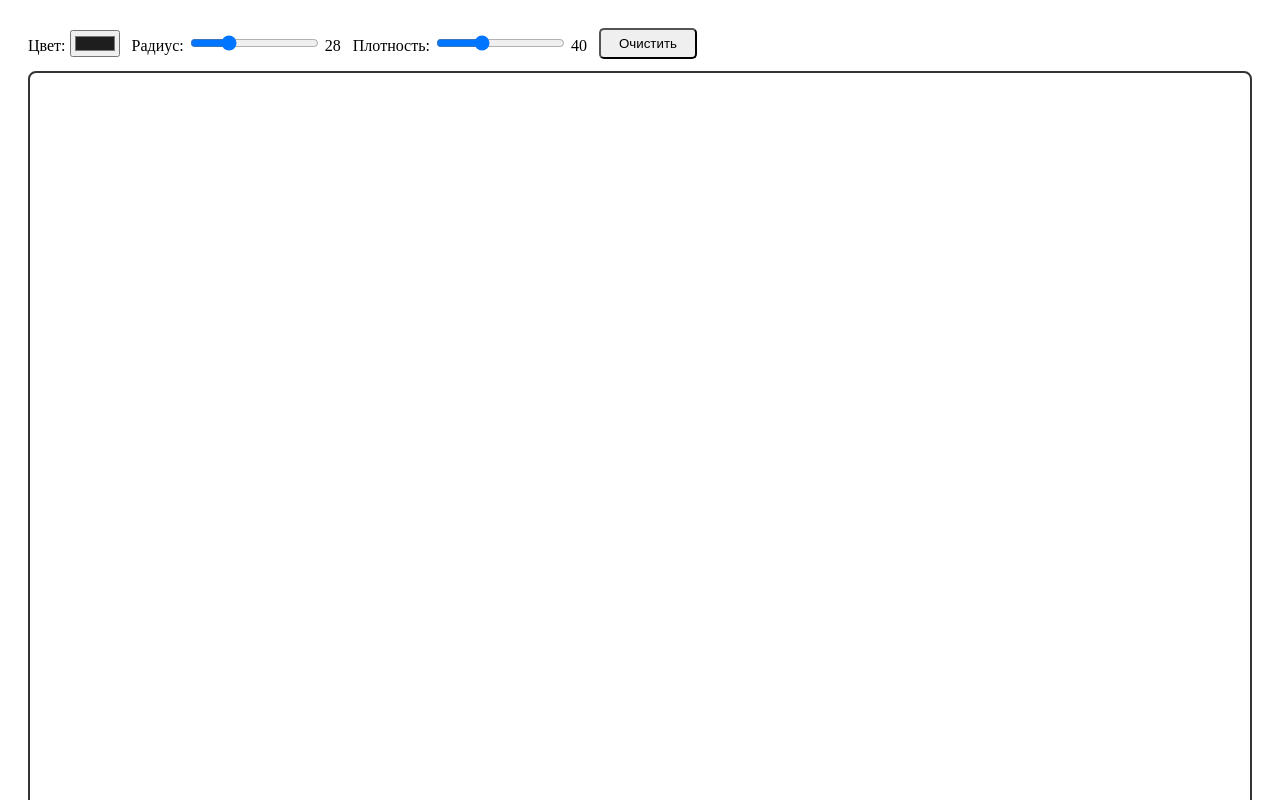
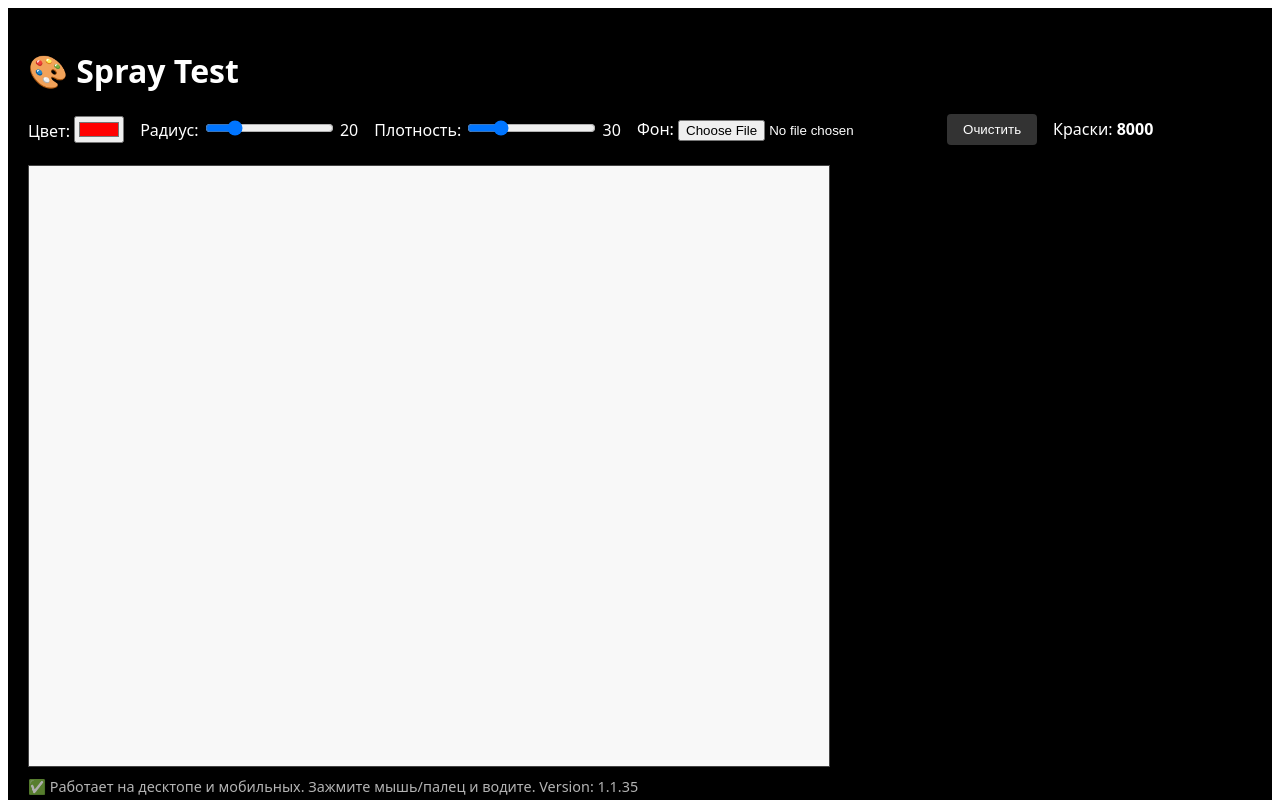
Before and after one commit to streetwalldev/streetwall, a Next.js app: page /spraytest in a window 1280 px wide. Shown: the top 800 px of the page. Built offline with nearby package versions, Linux system fonts and the light colour scheme.

Commit message:
Update page.js

```diff
--- a/app/spraytest/page.js
+++ b/app/spraytest/page.js
@@ -1,131 +1,170 @@
 'use client';
 
-import React, { useRef, useState } from 'react';
+import { useRef, useState, useEffect } from 'react';
 
-const WIDTH = 2000;
-const HEIGHT = 1000;
+const CANVAS_W = 800;
+const CANVAS_H = 600;
+const PAINT_MAX = 8000;
 
 export default function Page() {
   const canvasRef = useRef(null);
-  const [drawing, setDrawing] = useState(false);
-  const [color, setColor] = useState('#1e1e1e');
-  const [radius, setRadius] = useState(28); // "разброс" баллона
-  const [density, setDensity] = useState(40); // сколько точек за один "пшик"
+  const [color, setColor] = useState('#ff0000');
+  const [radius, setRadius] = useState(20);
+  const [density, setDensity] = useState(30);
+  const [paintLeft, setPaintLeft] = useState(PAINT_MAX);
+  const [bgImg, setBgImg] = useState(null);
+  const paintedPixelsRef = useRef(new Set());
+  const [isDrawing, setIsDrawing] = useState(false);
 
-  // Получить координаты относительно canvas
-  function getCoords(e) {
+  // Инициализируем canvas при монтировании
+  useEffect(() => {
+    const canvas = canvasRef.current;
+    if (!canvas) return;
+    const ctx = canvas.getContext('2d');
+    ctx.fillStyle = '#f8f8f8';
+    ctx.fillRect(0, 0, CANVAS_W, CANVAS_H);
+  }, []);
+
+  function getCanvasCoords(e) {
     const rect = canvasRef.current.getBoundingClientRect();
+    const clientX = e.touches?.[0] ? e.touches[0].clientX : e.clientX;
+    const clientY = e.touches?.[0] ? e.touches[0].clientY : e.clientY;
     return {
-      x: (e.touches ? e.touches[0].clientX : e.clientX) - rect.left,
-      y: (e.touches ? e.touches[0].clientY : e.clientY) - rect.top,
+      x: clientX - rect.left,
+      y: clientY - rect.top,
     };
   }
 
-  function spray(x, y) {
+  function redraw() {
     const ctx = canvasRef.current.getContext('2d');
+    ctx.fillStyle = '#f8f8f8';
+    ctx.fillRect(0, 0, CANVAS_W, CANVAS_H);
+    if (bgImg) {
+      ctx.drawImage(bgImg, 0, 0, CANVAS_W, CANVAS_H);
+    }
+  }
+
+  function sprayAt(x, y) {
+    if (paintLeft <= 0) return;
+    const ctx = canvasRef.current.getContext('2d');
+    let paintUsed = 0;
+
     for (let i = 0; i < density; i++) {
-      // По кругу с равномерной плотностью, но случайным углом и радиусом
-      const angle = Math.random() * Math.PI * 2;
-      // sqrt для более естественного распределения ближе к центру
-      const r = Math.sqrt(Math.random()) * radius;
-      const dx = Math.cos(angle) * r;
-      const dy = Math.sin(angle) * r;
-      ctx.globalAlpha = Math.random() * 0.4 + 0.15; // полупрозрачность
+      if (paintLeft - paintUsed <= 0) break;
+
+      const angle = Math.random() * 2 * Math.PI;
+      const dist = Math.random() * radius;
+      const dx = Math.cos(angle) * dist;
+      const dy = Math.sin(angle) * dist;
+      const size = 1.2 + Math.random() * 2.3;
+
+      ctx.globalAlpha = 0.12 + Math.random() * 0.48;
       ctx.fillStyle = color;
       ctx.beginPath();
-      ctx.arc(x + dx, y + dy, 1.2 + Math.random() * 2.2, 0, Math.PI * 2);
+      ctx.arc(x + dx, y + dy, size, 0, 2 * Math.PI);
       ctx.fill();
+
+      const px = Math.round(x + dx);
+      const py = Math.round(y + dy);
+      const key = `${px},${py}`;
+      if (!paintedPixelsRef.current.has(key)) {
+        paintedPixelsRef.current.add(key);
+        paintUsed++;
+      }
+    }
+    if (paintUsed > 0) {
+      setPaintLeft(prev => Math.max(0, prev - paintUsed));
     }
     ctx.globalAlpha = 1;
   }
 
-  function handlePointerDown(e) {
-    setDrawing(true);
-    const { x, y } = getCoords(e);
-    spray(x, y);
-  }
-  function handlePointerMove(e) {
-    if (!drawing) return;
-    const { x, y } = getCoords(e);
-    spray(x, y);
-  }
-  function handlePointerUp() {
-    setDrawing(false);
-  }
-  function clearCanvas() {
-    const ctx = canvasRef.current.getContext('2d');
-    ctx.clearRect(0, 0, WIDTH, HEIGHT);
-  }
+  const handlePointerDown = (e) => {
+    e.preventDefault();
+    setIsDrawing(true);
+    const { x, y } = getCanvasCoords(e);
+    sprayAt(x, y);
+  };
 
-  // Для мобильных тачей
-  React.useEffect(() => {
-    const c = canvasRef.current;
-    if (!c) return;
-    c.addEventListener('touchstart', handlePointerDown, { passive: false });
-    c.addEventListener('touchmove', handlePointerMove, { passive: false });
-    c.addEventListener('touchend', handlePointerUp);
+  const handlePointerMove = (e) => {
+    if (!isDrawing) return;
+    e.preventDefault();
+    const { x, y } = getCanvasCoords(e);
+    sprayAt(x, y);
+  };
+
+  const handlePointerUp = () => {
+    setIsDrawing(false);
+  };
+
+  // Обработка touch (mobile)
+  useEffect(() => {
+    const canvas = canvasRef.current;
+    if (!canvas) return;
+
+    canvas.addEventListener('touchstart', handlePointerDown, { passive: false });
+    canvas.addEventListener('touchmove', handlePointerMove, { passive: false });
+    canvas.addEventListener('touchend', handlePointerUp);
+
     return () => {
-      c.removeEventListener('touchstart', handlePointerDown);
-      c.removeEventListener('touchmove', handlePointerMove);
-      c.removeEventListener('touchend', handlePointerUp);
+      canvas.removeEventListener('touchstart', handlePointerDown);
+      canvas.removeEventListener('touchmove', handlePointerMove);
+      canvas.removeEventListener('touchend', handlePointerUp);
     };
-    // eslint-disable-next-line
-  }, []);
+  }, [isDrawing]);
+
+  const handleBgChange = (e) => {
+    const file = e.target.files?.[0];
+    if (!file) return;
+    const url = URL.createObjectURL(file);
+    const img = new Image();
+    img.onload = () => {
+      setBgImg(img);
+      URL.revokeObjectURL(url);
+    };
+    img.src = url;
+  };
+
+  const handleClear = () => {
+    paintedPixelsRef.current.clear();
+    setPaintLeft(PAINT_MAX);
+    redraw();
+  };
 
   return (
-    <div style={{padding:20}}>
-      <div style={{marginBottom:12, display:'flex', gap:12, alignItems:'center', flexWrap:'wrap'}}>
+    <div style={{ padding: 20, fontFamily: 'system-ui', background: '#000', color: '#fff', minHeight: '100vh' }}>
+      <h1>🎨 Spray Test</h1>
+      <div style={{ marginBottom: 20, display: 'flex', gap: 16, flexWrap: 'wrap', alignItems: 'center' }}>
         <label>
-          Цвет:{' '}
-          <input type="color" value={color} onChange={e => setColor(e.target.value)} />
+          Цвет: <input type="color" value={color} onChange={(e) => setColor(e.target.value)} />
         </label>
         <label>
-          Радиус:{' '}
-          <input
-            type="range"
-            min={8}
-            max={80}
-            value={radius}
-            onChange={e => setRadius(Number(e.target.value))}
-          />{' '}
-          {radius}
+          Радиус: <input type="range" min="5" max="80" value={radius} onChange={(e) => setRadius(Number(e.target.value))} /> {radius}
         </label>
         <label>
-          Плотность:{' '}
-          <input
-            type="range"
-            min={10}
-            max={100}
-            value={density}
-            onChange={e => setDensity(Number(e.target.value))}
-          />{' '}
-          {density}
+          Плотность: <input type="range" min="10" max="100" value={density} onChange={(e) => setDensity(Number(e.target.value))} /> {density}
         </label>
-        <button onClick={clearCanvas} style={{padding:'6px 18px', borderRadius:5}}>Очистить</button>
+        <label>
+          Фон: <input type="file" accept="image/*" onChange={handleBgChange} />
+        </label>
+        <button onClick={handleClear} style={{ padding: '8px 16px', background: '#333', color: '#fff', border: 'none', borderRadius: 4 }}>
+          Очистить
+        </button>
+        <span>Краски: <b>{paintLeft}</b></span>
       </div>
-      <div style={{border:'2px solid #333', borderRadius:8, overflow:'hidden', background:'#fff'}}>
+
       <canvas
         ref={canvasRef}
-          width={WIDTH}
-          height={HEIGHT}
-          style={{
-            width: WIDTH,
-            height: HEIGHT,
-            touchAction: 'none',
-            display:'block',
-            cursor: 'crosshair'
-          }}
+        width={CANVAS_W}
+        height={CANVAS_H}
+        style={{ border: '1px solid #444', background: '#111', display: 'block', maxWidth: '100%' }}
         onMouseDown={handlePointerDown}
         onMouseMove={handlePointerMove}
         onMouseUp={handlePointerUp}
         onMouseLeave={handlePointerUp}
       />
-      </div>
-
-
-<div style={{fontSize:12, color:'#888', marginTop:8}}>
-        Размер холста: {WIDTH} x {HEIGHT} px. Рисуйте мышью или пальцем.
-      </div>
+      <p style={{ marginTop: 10, fontSize: '0.9em', opacity: 0.7 }}>
+        ✅ Работает на десктопе и мобильных. Зажмите мышь/палец и водите. Version: 1.1.35
+      </p>
     </div>
   );
 }
```
Lines whose indentation alone changed are shown as unchanged.
